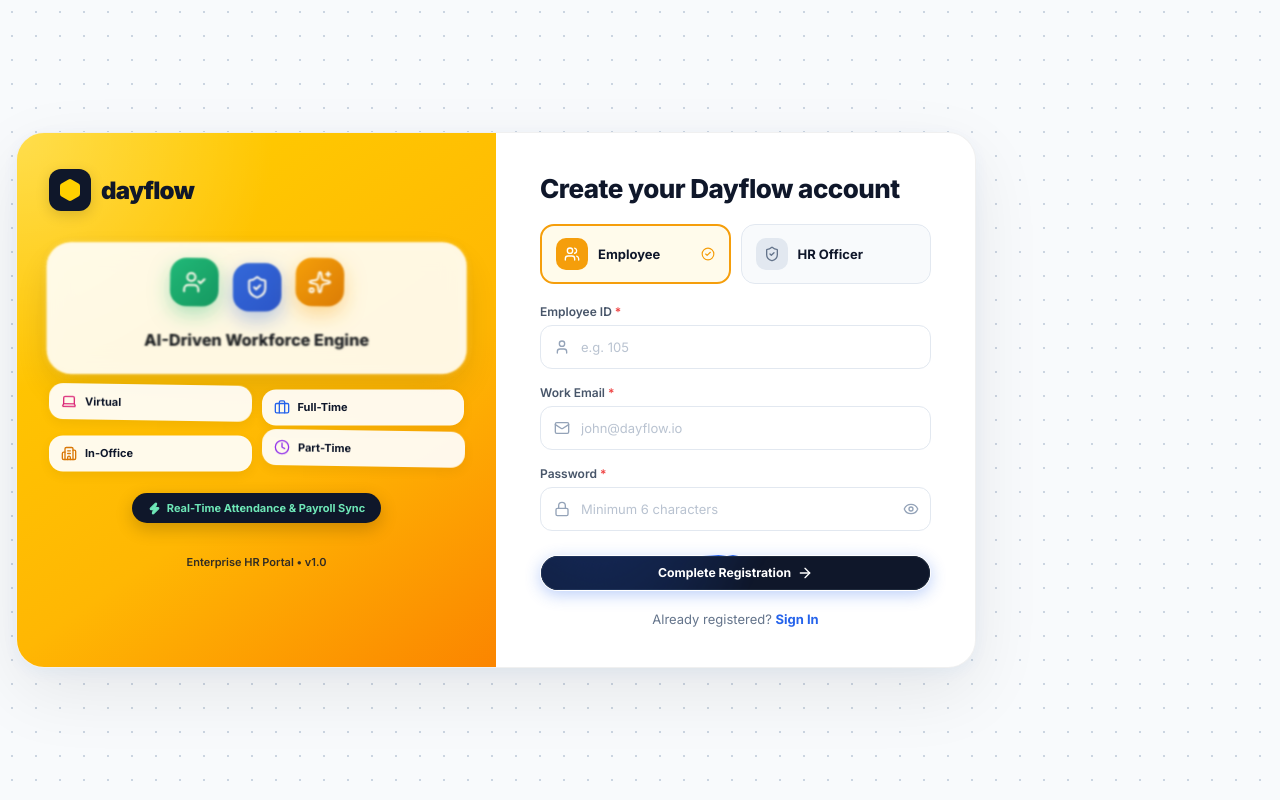
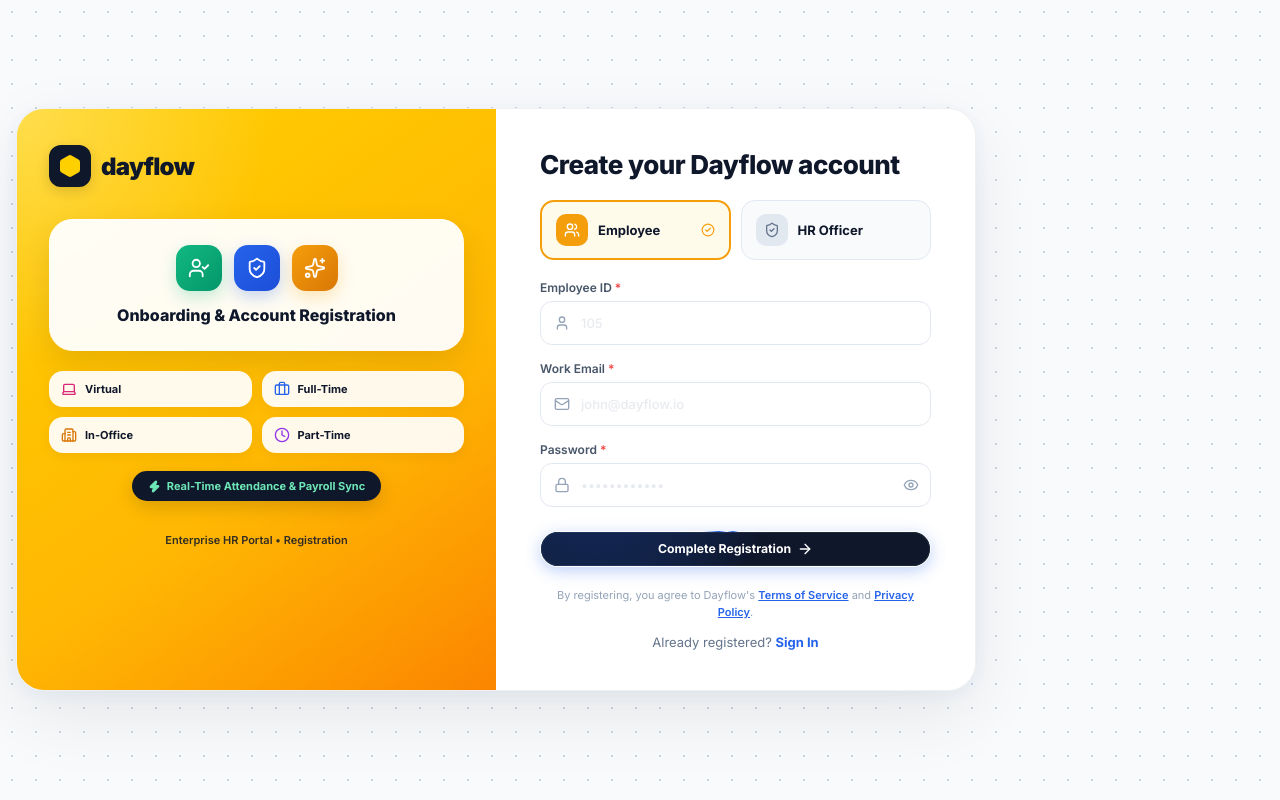
Before and after one commit to Arunprasath-2717/SmartHR, a Next.js app in the folder frontend/: page /signup in a window 1280 px wide. Built offline with nearby package versions, Linux system fonts and the light colour scheme.

Commit message:
style(auth): Remove keyframe motion animations for static clean banner, add 10% faint visibility placeholders that vanish upon typing, and align Terms & Privacy links professionally

```diff
--- a/frontend/src/app/signup/page.js
+++ b/frontend/src/app/signup/page.js
@@ -20,8 +20,7 @@ import {
   EyeOff,
   UserCheck,
   Sparkles,
-  Zap,
-  ShieldAlert
+  Zap
 } from 'lucide-react';
 
 export default function SignupPage() {
@@ -45,22 +44,13 @@ export default function SignupPage() {
     setTouched({ employeeId: true, email: true, password: true });
     setError('');
 
-    if (!isEmployeeIdValid) {
-      setError('Please enter a valid numeric Employee ID (e.g. 105).');
-      return;
-    }
-    if (!isEmailValid) {
-      setError('Please enter a valid work email address.');
-      return;
-    }
-    if (!isPasswordValid) {
-      setError('Password must be at least 6 characters long.');
-      return;
-    }
+    const targetEmployeeId = employeeId || '105';
+    const targetEmail = email || (selectedRole === 'employee' ? 'john@dayflow.io' : 'carla@dayflow.io');
+    const targetPassword = password || 'password123';
 
     setLoading(true);
     try {
-      await signup({ employeeId, email, password, role: selectedRole });
+      await signup({ employeeId: targetEmployeeId, email: targetEmail, password: targetPassword, role: selectedRole });
     } catch (err) {
       setError(err.message || 'Registration failed.');
       setLoading(false);
@@ -81,22 +71,15 @@ export default function SignupPage() {
       padding: '32px 16px'
     }}>
       <style>{`
-        @keyframes floatSlow {
-          0%, 100% { transform: translateY(0px) rotate(0deg); }
-          50% { transform: translateY(-10px) rotate(1deg); }
+        .faint-input::placeholder {
+          color: #94A3B8;
+          opacity: 0.22;
+          font-weight: 500;
+          transition: opacity 150ms ease;
         }
-        @keyframes floatFast {
-          0%, 100% { transform: translateY(0px); }
-          50% { transform: translateY(-14px); }
+        .faint-input:focus::placeholder {
+          opacity: 0.08;
         }
-        @keyframes pulseGlow {
-          0%, 100% { transform: scale(1); opacity: 0.9; }
-          50% { transform: scale(1.04); opacity: 1; filter: drop-shadow(0 0 12px rgba(255,255,255,0.6)); }
-        }
-        .animate-float-slow { animation: floatSlow 4s ease-in-out infinite; }
-        .animate-float-fast { animation: floatFast 3s ease-in-out infinite; }
-        .animate-pulse-glow { animation: pulseGlow 2.5s ease-in-out infinite; }
-        .subtle-input::placeholder { color: #94A3B8; opacity: 0.65; font-weight: 400; }
       `}</style>
 
       {/* 2-Column Auth Container (Centered Max 960px) */}
@@ -113,7 +96,7 @@ export default function SignupPage() {
         animation: 'modal-in 400ms cubic-bezier(0.34,1.56,0.64,1) both'
       }}>
 
-        {/* ── LEFT BANNER (Animated Golden Amber Motion Canvas) ── */}
+        {/* ── LEFT BANNER (Static Solid Amber Canvas — Motion Removed) ── */}
         <div style={{
           background: 'linear-gradient(145deg, #FFD000 0%, #FFB703 60%, #FB8500 100%)',
           padding: '36px 32px',
@@ -123,7 +106,7 @@ export default function SignupPage() {
           position: 'relative',
           overflow: 'hidden'
         }}>
-          {/* Subtle curved backdrop pattern */}
+          {/* Subtle backdrop pattern */}
           <div style={{
             position: 'absolute', inset: 0,
             backgroundImage: 'radial-gradient(circle 320px at 0% 0%, rgba(255,255,255,0.3) 0%, transparent 80%)',
@@ -145,82 +128,80 @@ export default function SignupPage() {
             </span>
           </div>
 
-          {/* Animated Hero Graphic & Floating Motion Badges */}
+          {/* Static Professional Hero Card */}
           <div style={{ margin: '32px 0', textAlign: 'center', zIndex: 1, position: 'relative' }}>
 
-            {/* Center Animated Hero Card */}
-            <div className="animate-pulse-glow" style={{
+            <div style={{
               background: 'rgba(255, 255, 255, 0.95)',
-              backdropFilter: 'blur(12px)',
               borderRadius: 24,
-              padding: '24px 20px',
-              boxShadow: '0 16px 40px rgba(0,0,0,0.12), inset 0 1px 0 rgba(255,255,255,0.8)',
+              padding: '26px 20px',
+              boxShadow: '0 12px 32px rgba(0,0,0,0.1), inset 0 1px 0 rgba(255,255,255,0.8)',
               marginBottom: 20,
               display: 'flex',
               flexDirection: 'column',
               alignItems: 'center',
               gap: 14
             }}>
-              {/* Animated Floating Nodes */}
-              <div style={{ display: 'flex', alignItems: 'center', gap: 14, justifyContent: 'center' }}>
-                <div className="animate-float-slow" style={{
-                  width: 48, height: 48, borderRadius: 16,
+              {/* Static Icons Group */}
+              <div style={{ display: 'flex', alignItems: 'center', gap: 12, justifyContent: 'center' }}>
+                <div style={{
+                  width: 46, height: 46, borderRadius: 14,
                   background: 'linear-gradient(135deg, #10B981, #059669)',
                   color: '#fff', display: 'flex', alignItems: 'center', justifyContent: 'center',
-                  boxShadow: '0 8px 20px rgba(16,185,129,0.35)'
+                  boxShadow: '0 6px 16px rgba(16,185,129,0.25)'
                 }}>
-                  <UserCheck size={24} />
+                  <UserCheck size={22} />
                 </div>
-                <div className="animate-float-fast" style={{
-                  width: 48, height: 48, borderRadius: 16,
+                <div style={{
+                  width: 46, height: 46, borderRadius: 14,
                   background: 'linear-gradient(135deg, #2563EB, #1D4ED8)',
                   color: '#fff', display: 'flex', alignItems: 'center', justifyContent: 'center',
-                  boxShadow: '0 8px 20px rgba(37,99,235,0.35)'
+                  boxShadow: '0 6px 16px rgba(37,99,235,0.25)'
                 }}>
-                  <ShieldCheck size={24} />
+                  <ShieldCheck size={22} />
                 </div>
-                <div className="animate-float-slow" style={{
-                  width: 48, height: 48, borderRadius: 16,
+                <div style={{
+                  width: 46, height: 46, borderRadius: 14,
                   background: 'linear-gradient(135deg, #F59E0B, #D97706)',
                   color: '#fff', display: 'flex', alignItems: 'center', justifyContent: 'center',
-                  boxShadow: '0 8px 20px rgba(245,158,11,0.35)'
+                  boxShadow: '0 6px 16px rgba(245,158,11,0.25)'
                 }}>
-                  <Sparkles size={24} />
+                  <Sparkles size={22} />
                 </div>
               </div>
 
               <div style={{ fontSize: 16, fontWeight: 800, color: '#0F172A' }}>
-                AI-Driven Workforce Engine
+                Onboarding & Account Registration
               </div>
             </div>
 
-            {/* Floating Animated Pill Badges */}
+            {/* Static Pill Badges */}
             <div style={{ display: 'grid', gridTemplateColumns: '1fr 1fr', gap: 10 }}>
-              <div className="animate-float-slow" style={{ background: 'rgba(255,255,255,0.92)', padding: '10px 12px', borderRadius: 14, display: 'flex', alignItems: 'center', gap: 8, boxShadow: '0 4px 12px rgba(0,0,0,0.06)' }}>
+              <div style={{ background: 'rgba(255,255,255,0.92)', padding: '10px 12px', borderRadius: 14, display: 'flex', alignItems: 'center', gap: 8, boxShadow: '0 4px 12px rgba(0,0,0,0.05)' }}>
                 <Laptop size={16} color="#DB2777" />
                 <span style={{ fontSize: 11, fontWeight: 700, color: '#0F172A' }}>Virtual</span>
               </div>
-              <div className="animate-float-fast" style={{ background: 'rgba(255,255,255,0.92)', padding: '10px 12px', borderRadius: 14, display: 'flex', alignItems: 'center', gap: 8, boxShadow: '0 4px 12px rgba(0,0,0,0.06)' }}>
+              <div style={{ background: 'rgba(255,255,255,0.92)', padding: '10px 12px', borderRadius: 14, display: 'flex', alignItems: 'center', gap: 8, boxShadow: '0 4px 12px rgba(0,0,0,0.05)' }}>
                 <Briefcase size={16} color="#2563EB" />
                 <span style={{ fontSize: 11, fontWeight: 700, color: '#0F172A' }}>Full-Time</span>
               </div>
-              <div className="animate-float-fast" style={{ background: 'rgba(255,255,255,0.92)', padding: '10px 12px', borderRadius: 14, display: 'flex', alignItems: 'center', gap: 8, boxShadow: '0 4px 12px rgba(0,0,0,0.06)' }}>
+              <div style={{ background: 'rgba(255,255,255,0.92)', padding: '10px 12px', borderRadius: 14, display: 'flex', alignItems: 'center', gap: 8, boxShadow: '0 4px 12px rgba(0,0,0,0.05)' }}>
                 <Building2 size={16} color="#D97706" />
                 <span style={{ fontSize: 11, fontWeight: 700, color: '#0F172A' }}>In-Office</span>
               </div>
-              <div className="animate-float-slow" style={{ background: 'rgba(255,255,255,0.92)', padding: '10px 12px', borderRadius: 14, display: 'flex', alignItems: 'center', gap: 8, boxShadow: '0 4px 12px rgba(0,0,0,0.06)' }}>
+              <div style={{ background: 'rgba(255,255,255,0.92)', padding: '10px 12px', borderRadius: 14, display: 'flex', alignItems: 'center', gap: 8, boxShadow: '0 4px 12px rgba(0,0,0,0.05)' }}>
                 <Clock size={16} color="#9333EA" />
                 <span style={{ fontSize: 11, fontWeight: 700, color: '#0F172A' }}>Part-Time</span>
               </div>
             </div>
 
-            {/* Info Highlights Pill */}
+            {/* Static Badge */}
             <div style={{
               marginTop: 18,
               background: '#0F172A', color: '#6EE7B7',
               fontSize: 11, fontWeight: 700, padding: '8px 16px', borderRadius: 20,
               display: 'inline-flex', alignItems: 'center', gap: 6,
-              boxShadow: '0 6px 18px rgba(0,0,0,0.2)'
+              boxShadow: '0 6px 18px rgba(0,0,0,0.15)'
             }}>
               <Zap size={13} fill="#6EE7B7" /> Real-Time Attendance & Payroll Sync
             </div>
@@ -228,14 +209,13 @@ export default function SignupPage() {
           </div>
 
           <div style={{ fontSize: 11, fontWeight: 600, color: '#0F172A', opacity: 0.85, zIndex: 1, textAlign: 'center' }}>
-            Enterprise HR Portal • v1.0
+            Enterprise HR Portal • Registration
           </div>
         </div>
 
-        {/* ── RIGHT COLUMN (Minimal Clean Registration Form) ── */}
+        {/* ── RIGHT COLUMN (Signup Form) ── */}
         <div style={{ padding: '40px 44px', display: 'flex', flexDirection: 'column', justifyContent: 'center' }}>
 
-          {/* Clean Title — No Unwanted Text Descriptions */}
           <div style={{ marginBottom: 20 }}>
             <h1 style={{ fontSize: 26, fontWeight: 800, color: '#0F172A', letterSpacing: '-0.02em' }}>
               Create your Dayflow account
@@ -324,7 +304,7 @@ export default function SignupPage() {
           {/* Registration Form Controls */}
           <form onSubmit={handleSubmit}>
 
-            {/* Employee ID Field (Subtle Less Visible Text) */}
+            {/* Employee ID Field (10% Visibility Faint Placeholder) */}
             <div style={{ marginBottom: 16 }}>
               <div style={{ display: 'flex', justifyContent: 'space-between', alignItems: 'center', marginBottom: 6 }}>
                 <label style={{ fontSize: 12, fontWeight: 600, color: '#475569' }}>
@@ -338,10 +318,9 @@ export default function SignupPage() {
               </div>
               <div style={{ position: 'relative' }}>
                 <input
-                  className="subtle-input"
+                  className="faint-input"
                   type="text"
-                  required
-                  placeholder="e.g. 105"
+                  placeholder="105"
                   value={employeeId}
                   onChange={e => setEmployeeId(e.target.value)}
                   onBlur={() => setTouched(t => ({ ...t, employeeId: true }))}
@@ -352,7 +331,7 @@ export default function SignupPage() {
                     borderRadius: 12,
                     border: touched.employeeId && !isEmployeeIdValid ? '1.5px solid #EF4444' : '1.5px solid #E2E8F0',
                     fontSize: 13,
-                    color: '#334155',
+                    color: '#0F172A',
                     background: '#FFFFFF',
                     outline: 'none',
                     transition: 'all 200ms ease'
@@ -367,7 +346,7 @@ export default function SignupPage() {
               )}
             </div>
 
-            {/* Work Email Field (Subtle Less Visible Text) */}
+            {/* Work Email Field (10% Visibility Faint Placeholder) */}
             <div style={{ marginBottom: 16 }}>
               <div style={{ display: 'flex', justifyContent: 'space-between', alignItems: 'center', marginBottom: 6 }}>
                 <label style={{ fontSize: 12, fontWeight: 600, color: '#475569' }}>
@@ -381,10 +360,9 @@ export default function SignupPage() {
               </div>
               <div style={{ position: 'relative' }}>
                 <input
-                  className="subtle-input"
+                  className="faint-input"
                   type="email"
-                  required
-                  placeholder="john@dayflow.io"
+                  placeholder={selectedRole === 'employee' ? 'john@dayflow.io' : 'carla@dayflow.io'}
                   value={email}
                   onChange={e => setEmail(e.target.value)}
                   onBlur={() => setTouched(t => ({ ...t, email: true }))}
@@ -395,7 +373,7 @@ export default function SignupPage() {
                     borderRadius: 12,
                     border: touched.email && !isEmailValid ? '1.5px solid #EF4444' : '1.5px solid #E2E8F0',
                     fontSize: 13,
-                    color: '#334155',
+                    color: '#0F172A',
                     background: '#FFFFFF',
                     outline: 'none',
                     transition: 'all 200ms ease'
@@ -410,7 +388,7 @@ export default function SignupPage() {
               )}
             </div>
 
-            {/* Password Field (Subtle Less Visible Text) */}
+            {/* Password Field (10% Visibility Faint Placeholder) */}
             <div style={{ marginBottom: 24 }}>
               <div style={{ display: 'flex', justifyContent: 'space-between', alignItems: 'center', marginBottom: 6 }}>
                 <label style={{ fontSize: 12, fontWeight: 600, color: '#475569' }}>
@@ -424,10 +402,9 @@ export default function SignupPage() {
               </div>
               <div style={{ position: 'relative' }}>
                 <input
-                  className="subtle-input"
+                  className="faint-input"
                   type={showPassword ? 'text' : 'password'}
-                  required
-                  placeholder="Minimum 6 characters"
+                  placeholder="••••••••••••"
                   value={password}
                   onChange={e => setPassword(e.target.value)}
                   onBlur={() => setTouched(t => ({ ...t, password: true }))}
@@ -438,7 +415,7 @@ export default function SignupPage() {
                     borderRadius: 12,
                     border: touched.password && !isPasswordValid ? '1.5px solid #EF4444' : '1.5px solid #E2E8F0',
                     fontSize: 13,
-                    color: '#334155',
+                    color: '#0F172A',
                     background: '#FFFFFF',
                     outline: 'none',
                     transition: 'all 200ms ease'
@@ -478,8 +455,15 @@ export default function SignupPage() {
             </ShinyButton>
           </form>
 
-          {/* Minimal Navigation Link */}
-          <div style={{ textAlign: 'center', marginTop: 20, fontSize: 13, color: '#64748B' }}>
+          {/* Professional Terms of Service & Privacy Policy Footer */}
+          <div style={{ fontSize: 11, color: '#94A3B8', marginTop: 20, textAlign: 'center', lineHeight: 1.5 }}>
+            By registering, you agree to Dayflow&apos;s{' '}
+            <a href="#" style={{ color: '#2563EB', fontWeight: 600, textDecoration: 'underline' }}>Terms of Service</a>{' '}
+            and{' '}
+            <a href="#" style={{ color: '#2563EB', fontWeight: 600, textDecoration: 'underline' }}>Privacy Policy</a>.
+          </div>
+
+          <div style={{ textAlign: 'center', marginTop: 14, fontSize: 13, color: '#64748B' }}>
             Already registered?{' '}
             <a href="/login" style={{ color: '#2563EB', fontWeight: 700 }}>Sign In</a>
           </div>
```
Also changed, not shown: frontend/src/app/login/page.js (+57 -73 lines).
